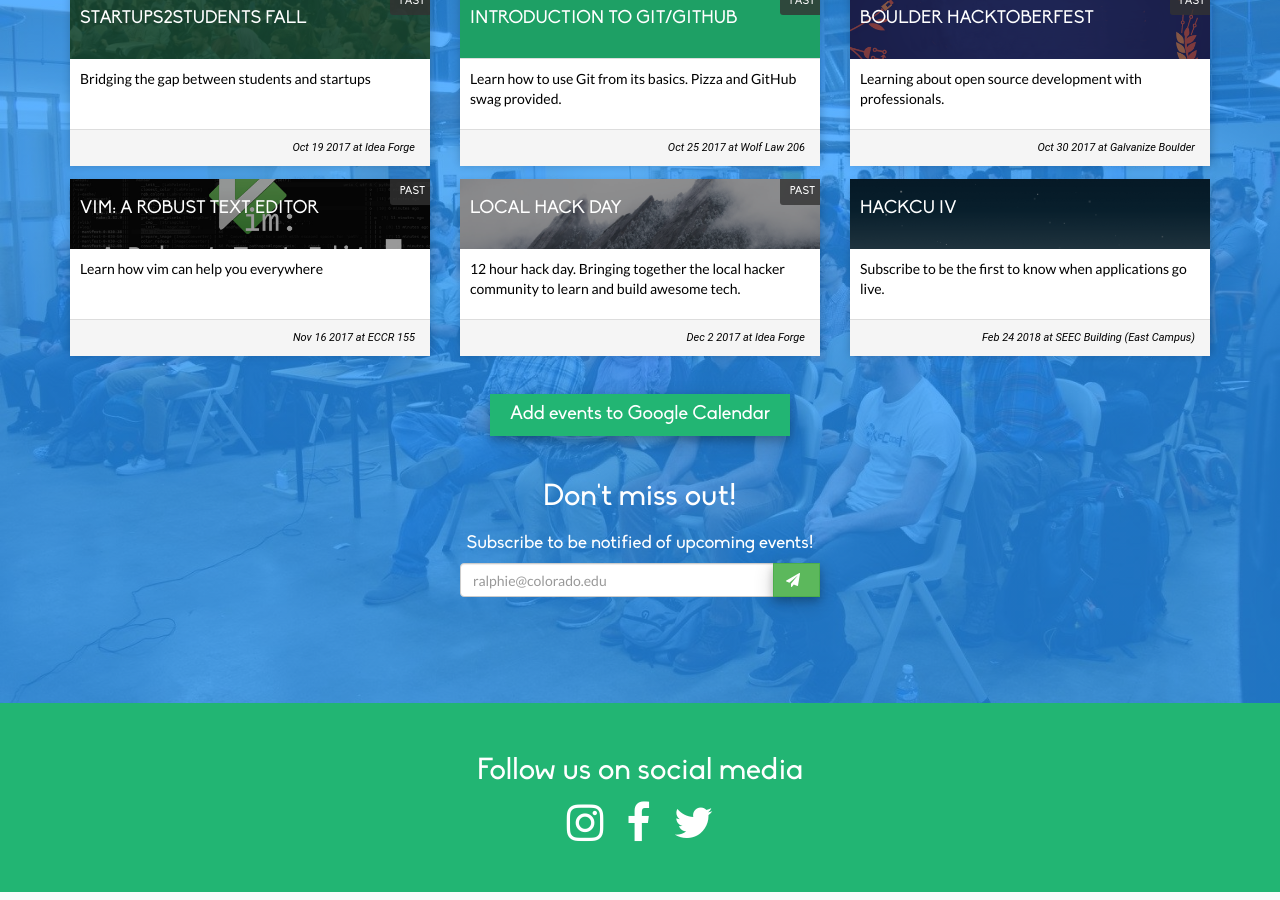
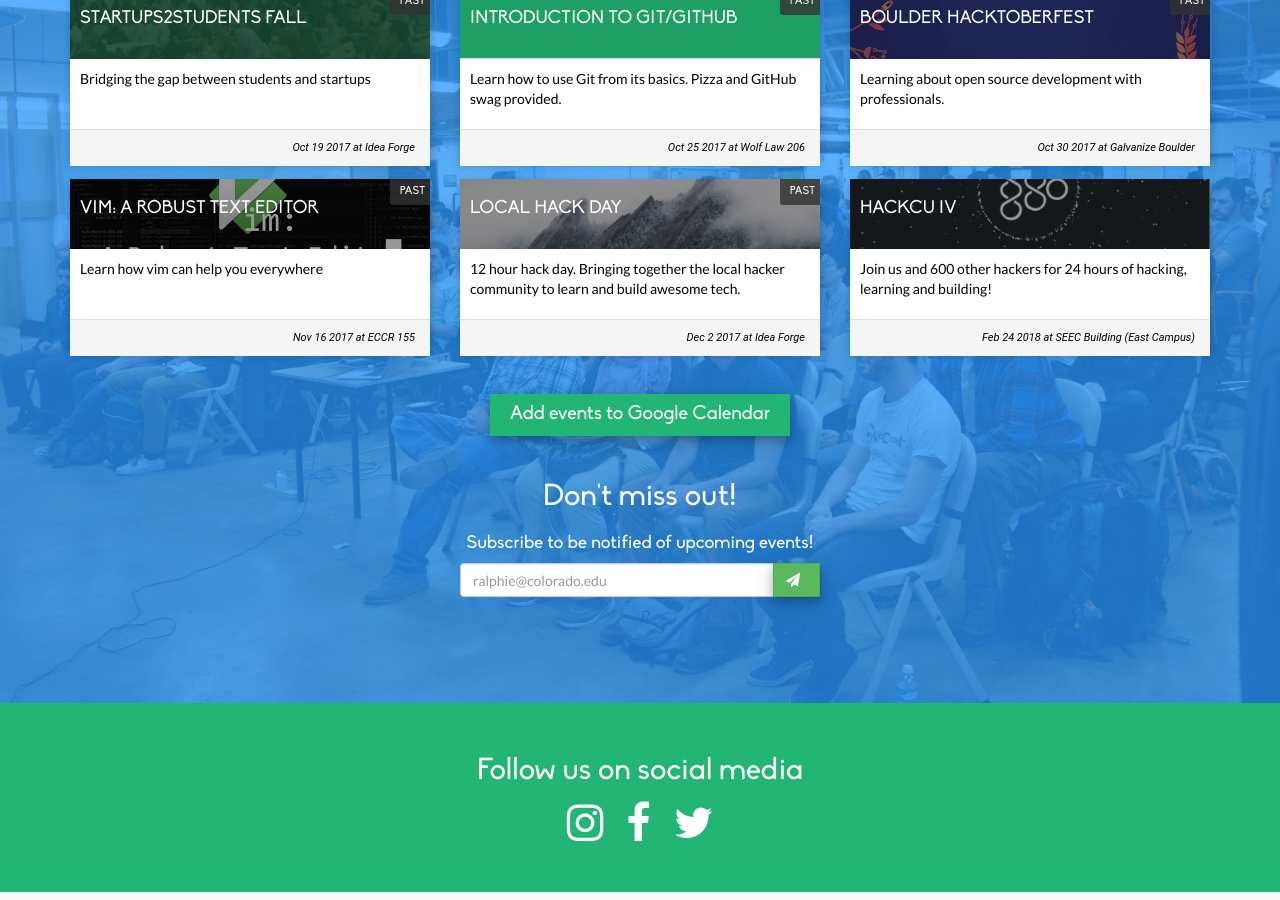
Before and after one commit to casassg/events-landing, a Jekyll site: the page built from index.md, in a window 1280 px wide and 900 px high, scrolled down 883 px. Built offline with Jekyll 4.4.1, drawn with Linux system fonts in a browser that asks for light colours; nearby versions of some CDN libraries.

Commit message:
update image and text

```diff
--- a/_data/events.yml
+++ b/_data/events.yml
@@ -40,6 +40,6 @@
 - name: HackCU IV
   date: 2018-02-24 8:00 AM
   location: SEEC Building (East Campus)
-  image-url: assets/img/hackcu.png
-  line: Subscribe to be the first to know when applications go live.
+  image-url: assets/img/hackcu4.png
+  line: Join us and 600 other hackers for 24 hours of hacking, learning and building!
   url: https://hackcu.org
```
Also changed, not shown: assets/img/hackcu4.png (added).
